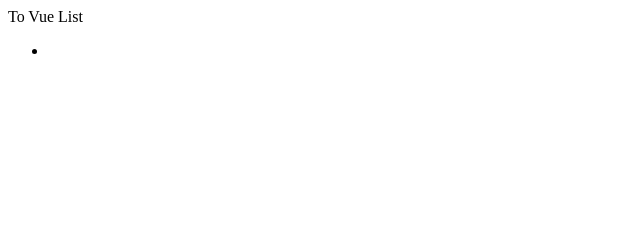
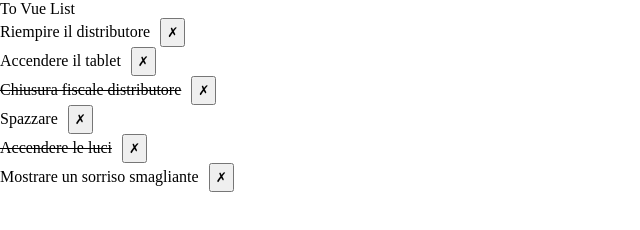
Before and after one commit to casalaspro/Vue-To-Do-List, a plain HTML site: page index.html in a window 1280 px wide. Shown: the whole page, without its empty margins (0-640 px from the left). Drawn offline with nearby package versions, Linux system fonts and the light colour scheme.

Commit message:
ADD - list and buttons

```diff
--- a/css/app.css
+++ b/css/app.css
@@ -0,0 +1,18 @@
+*{
+  margin: 0;
+  padding: 0;
+  box-sizing: border-box;
+}
+
+li, ul, menu{
+  list-style: none;
+}
+
+.done{
+  text-decoration: line-through;
+}
+
+.button{
+  padding: 5px;
+  margin: 0 10px;
+}
--- a/index.html
+++ b/index.html
@@ -3,6 +3,7 @@
 <head>
   <meta charset="UTF-8">
   <meta name="viewport" content="width=device-width, initial-scale=1.0">
+  <link rel="stylesheet" href="./css/app.css">
   <title>To Vue List</title>
 </head>
 <body>
@@ -23,7 +24,7 @@
             </div>
             <div class="card-body">
               <ul>
-                <li></li>
+                <li v-for="(element, i) in todo" :class="{done : element.done}">{{element.text}}<button class="button">&cross;</button></li>
               </ul>
             </div>
           </div>
```
